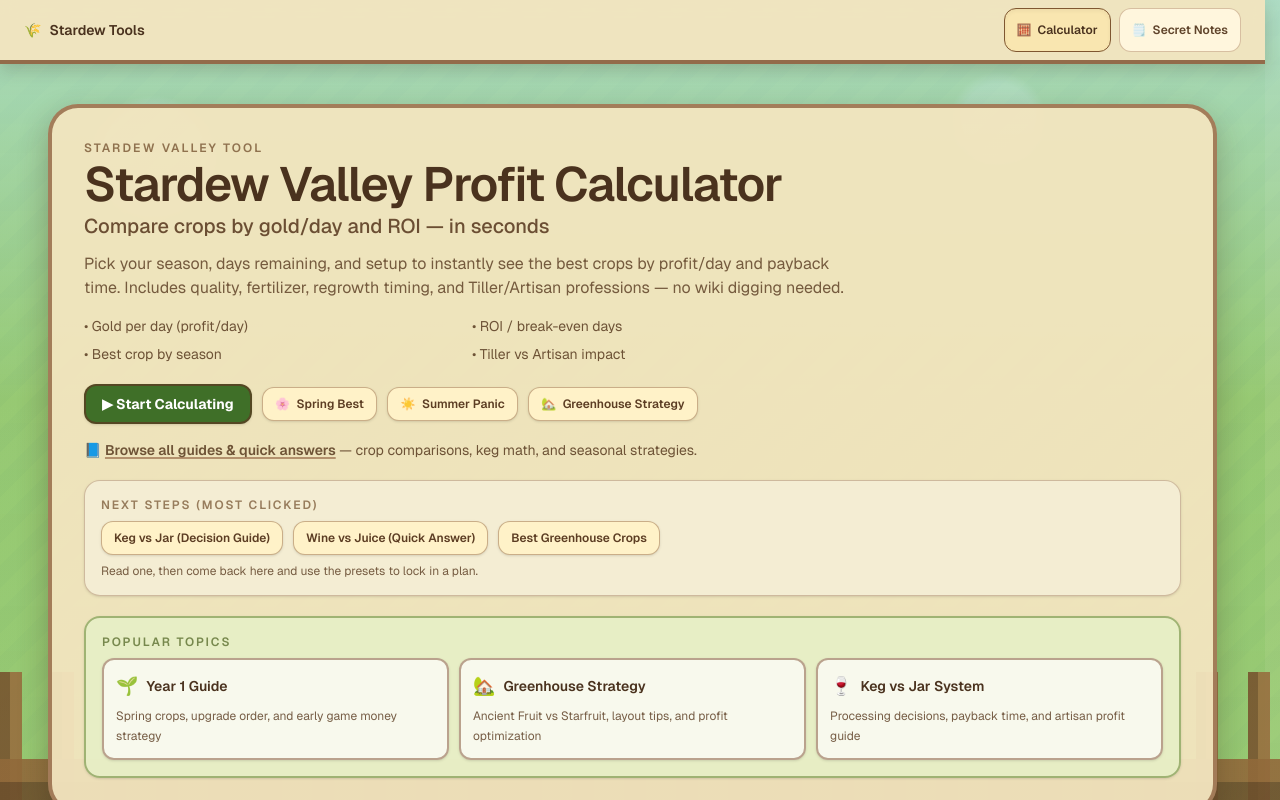
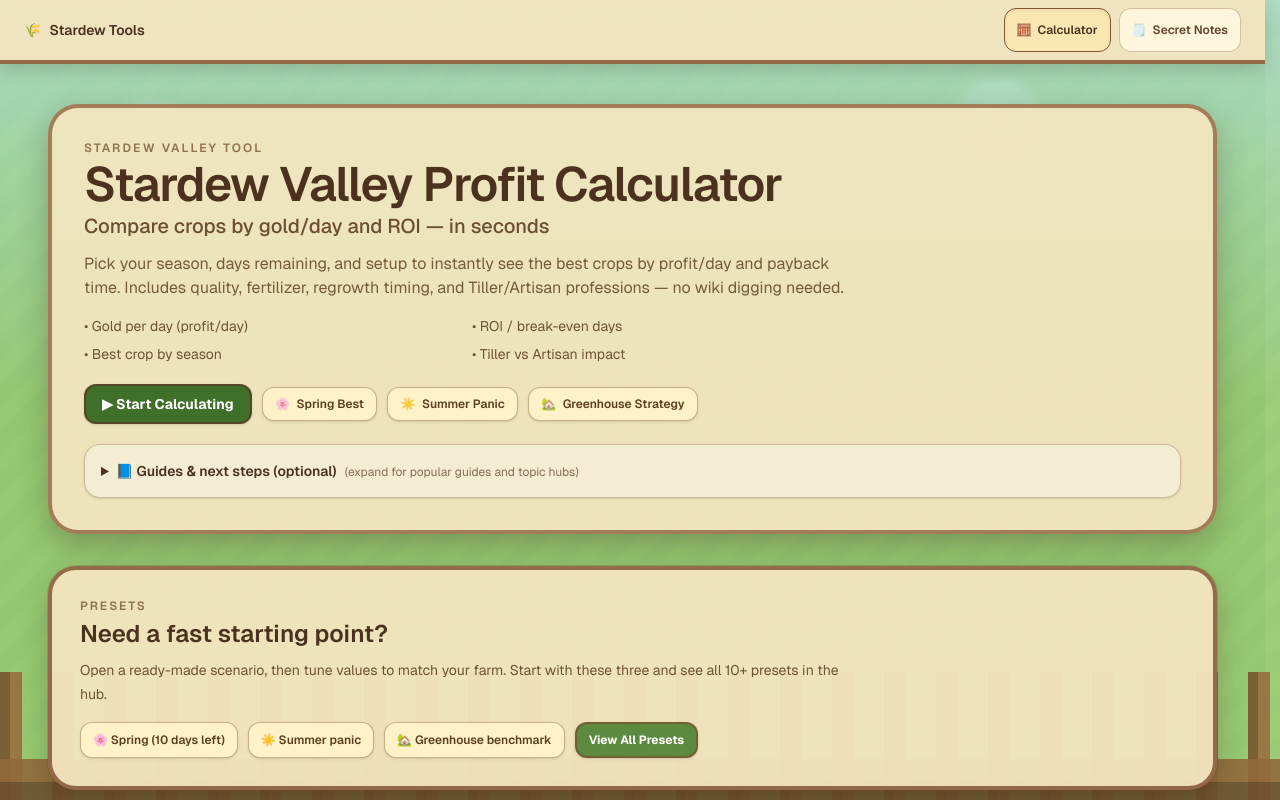
Before and after one commit to yuzhoudabaozhayujiamigou-cloud/stardew-tools, a Next.js app in the folder stardew-tools/: page /calculator in a window 1280 px wide. Shown: the top 800 px of the page. Built offline with nearby package versions, Linux system fonts and the light colour scheme.

Commit message:
UI: collapse optional guide sections on calculator

```diff
--- a/stardew-tools/src/app/calculator/page.tsx
+++ b/stardew-tools/src/app/calculator/page.tsx
@@ -206,18 +206,25 @@
             ))}
           </div>
 
-          <p className="mt-4 text-sm text-[#5f4228]/90">
-            📘{" "}
+          <details className="mt-5 rounded-2xl border border-[#8a5b3a]/35 bg-white/35 p-4 shadow-sm">
+            <summary className="cursor-pointer select-none text-sm font-semibold text-[#4a321e]">
+              📘 Guides &amp; next steps (optional)
+              <span className="ml-2 text-xs font-normal text-[#5f4228]/75">
+                (expand for popular guides and topic hubs)
+              </span>
+            </summary>
+
+            <p className="mt-3 text-sm text-[#5f4228]/90">
               <Link
                 href="/blog"
                 className="font-semibold underline decoration-[#8a5b3a]/60 decoration-2 underline-offset-2 transition hover:text-[#4a321e]"
               >
-              Browse all guides & quick answers
+                Browse all guides &amp; quick answers
               </Link>
               {" "}— crop comparisons, keg math, and seasonal strategies.
             </p>
 
-          <section className="mt-5 rounded-2xl border border-[#8a5b3a]/35 bg-white/35 p-4 shadow-sm">
+            <section className="mt-4">
               <p className="text-xs font-semibold uppercase tracking-[0.16em] text-[#6f4b2a]/70">
                 Next steps (most clicked)
               </p>
@@ -237,7 +244,7 @@
               </p>
             </section>
 
-          <section className="mt-5 rounded-2xl border-2 border-[#6f8b3c]/60 bg-[#e7f1c8]/80 p-4 shadow-sm">
+            <section className="mt-4 rounded-2xl border-2 border-[#6f8b3c]/60 bg-[#e7f1c8]/80 p-4 shadow-sm">
               <p className="text-xs font-semibold uppercase tracking-[0.16em] text-[#5b6f2f]/80">
                 Popular Topics
               </p>
@@ -247,7 +254,9 @@
                   className="group rounded-xl border-2 border-[#7c4d2e]/50 bg-white/70 p-3 shadow-sm transition hover:-translate-y-0.5 hover:border-[#6f8b3c]/70 hover:bg-white"
                 >
                   <div className="flex items-center gap-2">
-                  <span className="text-lg" aria-hidden="true">🌱</span>
+                    <span className="text-lg" aria-hidden="true">
+                      🌱
+                    </span>
                     <span className="text-sm font-semibold text-[#4a321e]">Year 1 Guide</span>
                   </div>
                   <p className="mt-1.5 text-xs leading-5 text-[#5f4228]/85">
@@ -259,7 +268,9 @@
                   className="group rounded-xl border-2 border-[#7c4d2e]/50 bg-white/70 p-3 shadow-sm transition hover:-translate-y-0.5 hover:border-[#6f8b3c]/70 hover:bg-white"
                 >
                   <div className="flex items-center gap-2">
-                  <span className="text-lg" aria-hidden="true">🏡</span>
+                    <span className="text-lg" aria-hidden="true">
+                      🏡
+                    </span>
                     <span className="text-sm font-semibold text-[#4a321e]">Greenhouse Strategy</span>
                   </div>
                   <p className="mt-1.5 text-xs leading-5 text-[#5f4228]/85">
@@ -271,7 +282,9 @@
                   className="group rounded-xl border-2 border-[#7c4d2e]/50 bg-white/70 p-3 shadow-sm transition hover:-translate-y-0.5 hover:border-[#6f8b3c]/70 hover:bg-white"
                 >
                   <div className="flex items-center gap-2">
-                  <span className="text-lg" aria-hidden="true">🍷</span>
+                    <span className="text-lg" aria-hidden="true">
+                      🍷
+                    </span>
                     <span className="text-sm font-semibold text-[#4a321e]">Keg vs Jar System</span>
                   </div>
                   <p className="mt-1.5 text-xs leading-5 text-[#5f4228]/85">
@@ -280,6 +293,7 @@
                 </Link>
               </div>
             </section>
+          </details>
         </header>
 
         <section className="mt-8 rounded-[28px] border-4 border-[#7c4d2e]/80 bg-[#f3e5bf]/95 p-5 shadow-[0_12px_28px_rgba(56,41,23,0.28)] ring-1 ring-yellow-900/20 sm:p-7">
@@ -316,8 +330,16 @@
           />
           <FaqGuideCard />
 
-          <section className="rounded-[28px] border-4 border-[#7c4d2e]/80 bg-[#f3e5bf]/95 p-5 shadow-[0_12px_28px_rgba(56,41,23,0.28)] ring-1 ring-yellow-900/20 sm:p-7">
-            <h2 className="text-xl font-semibold text-[#4a321e] sm:text-2xl">
+          <details className="rounded-[28px] border-4 border-[#7c4d2e]/80 bg-[#f3e5bf]/95 p-5 shadow-[0_12px_28px_rgba(56,41,23,0.28)] ring-1 ring-yellow-900/20 sm:p-7">
+            {/* NOTE: keep this details block well-formed; do not leave stray closing tags. */}
+            <summary className="cursor-pointer select-none text-base font-semibold text-[#4a321e] sm:text-lg">
+              How the Crop Profit Calculator Works (optional)
+              <span className="ml-2 text-xs font-normal text-[#5f4228]/75">
+                (expand for the full explanation)
+              </span>
+            </summary>
+
+            <h2 className="mt-4 text-xl font-semibold text-[#4a321e] sm:text-2xl">
               How the Crop Profit Calculator Works (And How to Use It Well)
             </h2>
             <p className="mt-2 text-sm leading-6 text-[#5f4228]/90">
@@ -402,7 +424,7 @@
             </p>
 
 
-          </section>
+          </details>
 
           <section className="rounded-[28px] border-4 border-[#7c4d2e]/80 bg-[#f3e5bf]/95 p-5 shadow-[0_12px_28px_rgba(56,41,23,0.28)] ring-1 ring-yellow-900/20 sm:p-7">
             <div className="flex flex-wrap items-start justify-between gap-4">
```
Lines whose indentation alone changed are shown as unchanged.
